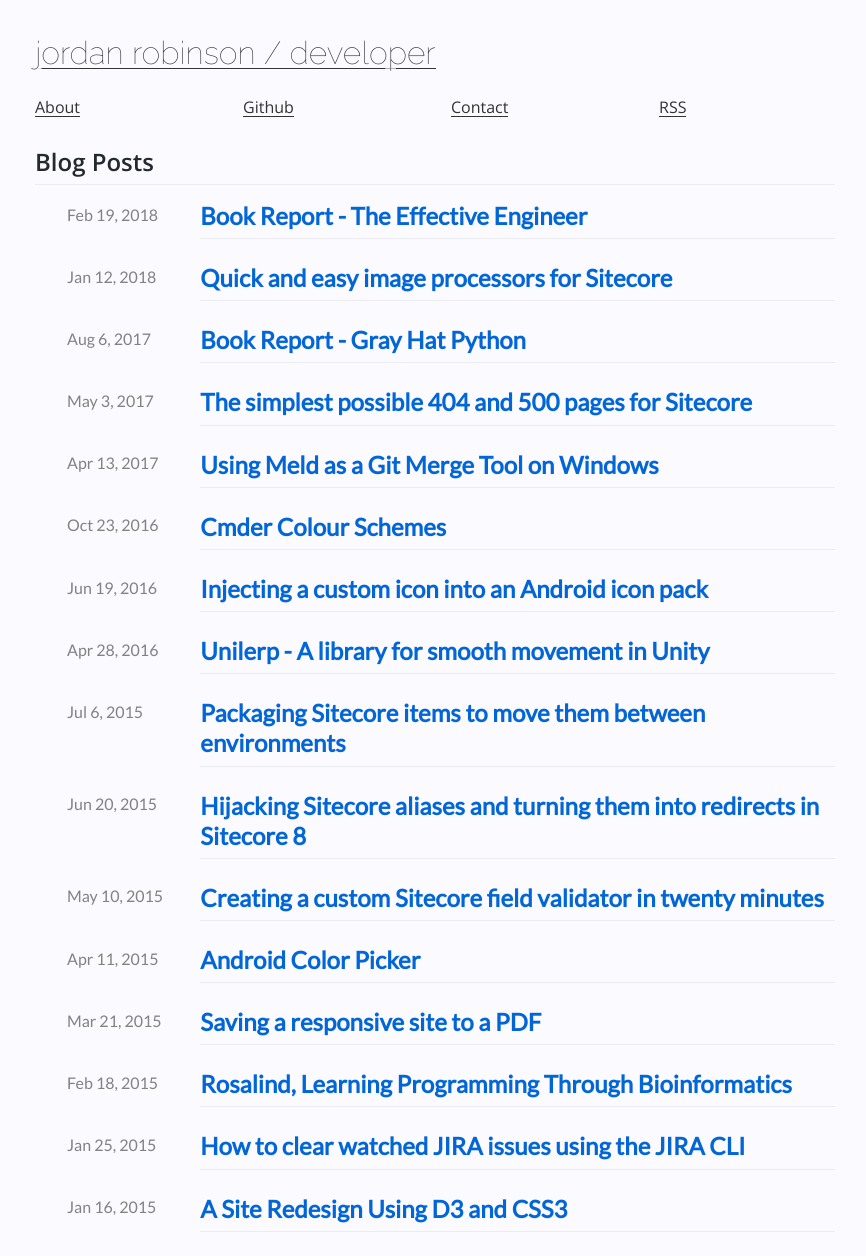
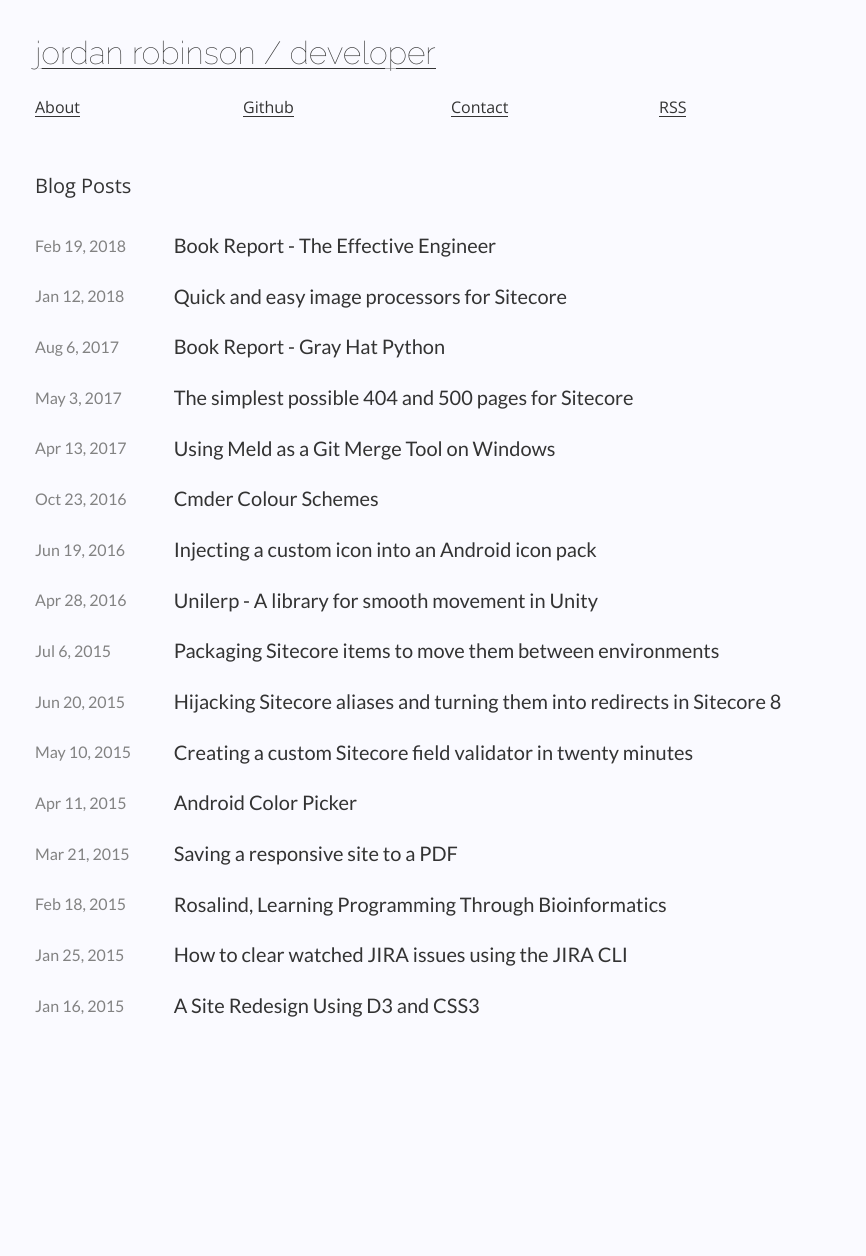
Before and after one commit to jordanrobinson/blog, a Jekyll site: the page built from index.html, in a window 1280 px wide. Shown: the whole page, without its empty margins (205-1071 px from the left). Built offline with Jekyll 4.4.1, drawn with Linux system fonts in a browser that asks for light colours; after the commit the page ends 1043 px from its top, so only the background shows below that.

Commit message:
More styling tweaks

```diff
--- a/_layouts/default.html
+++ b/_layouts/default.html
@@ -8,7 +8,7 @@
     <body class="page">
         <main class="main">
             {% include header.html %}
-            <div class="content markdown-body">
+            <div class="content">
                 {{ content }}
             </div>
         </main>
--- a/_layouts/post.html
+++ b/_layouts/post.html
@@ -7,7 +7,9 @@ layout: default
     <span class="post-meta">{{ page.date | date_to_string }}</span>
 </div>
 
+<div class="markdown-body">
 {{ content }}
+</div>
 
 <div class="callback">
     <a href="/">Other Posts</a>
```
